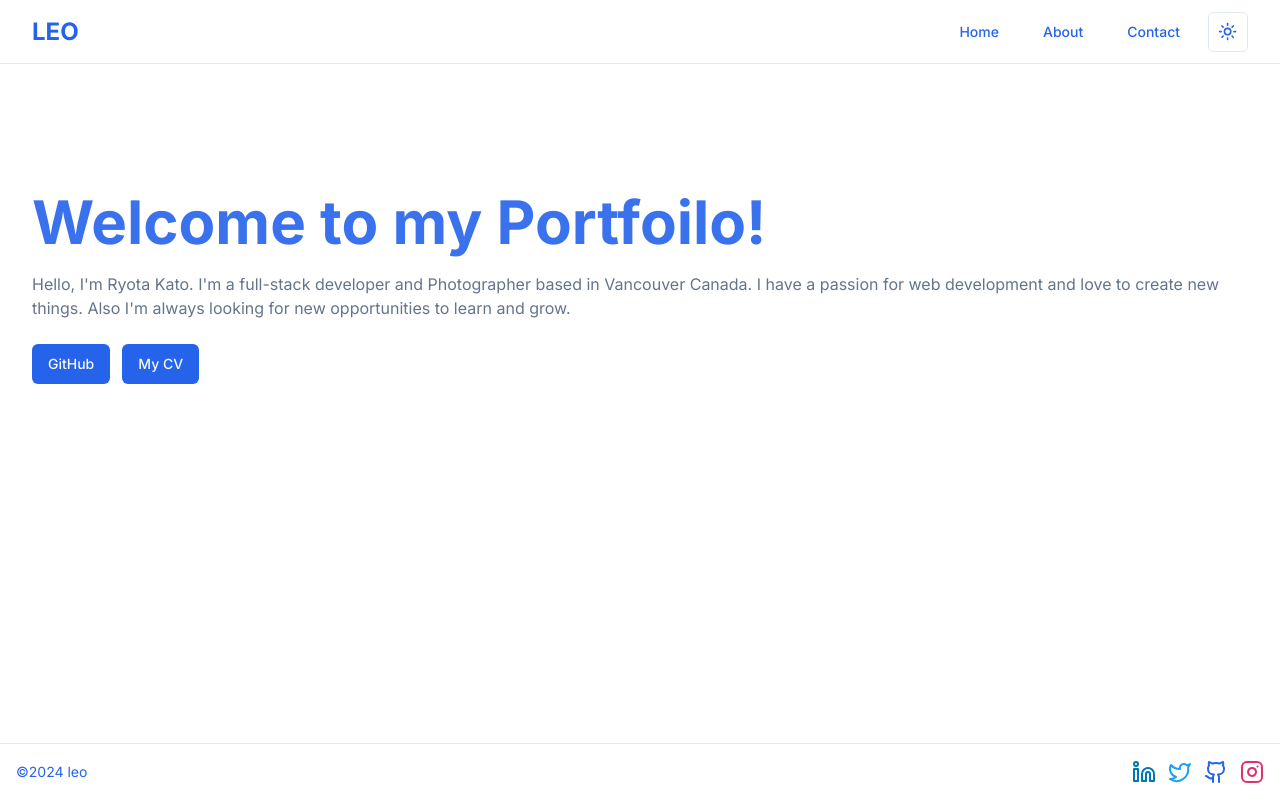
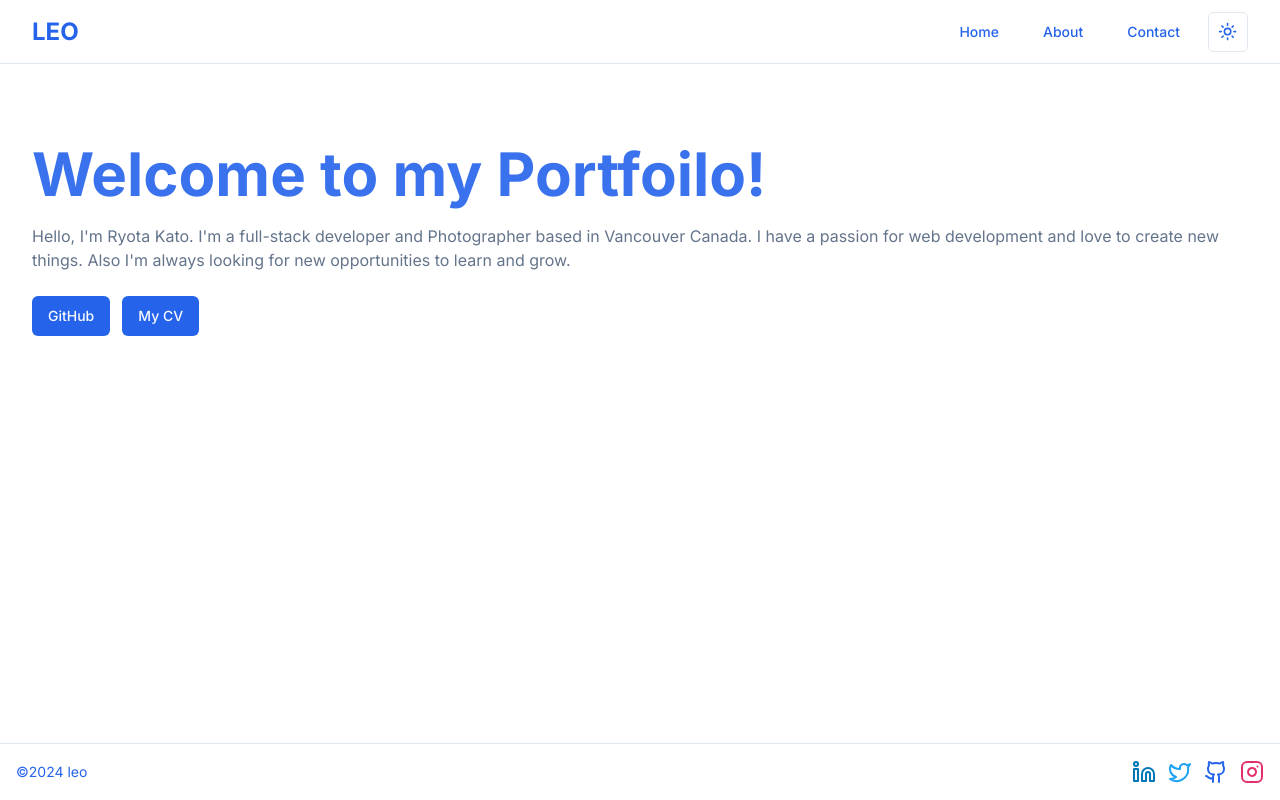
Before and after one commit to ryotakc/portfolio-1, a Next.js app: page / in a window 1280 px wide. Built offline with nearby package versions, Linux system fonts and the light colour scheme.

Commit message:
editted padding for section-title

```diff
--- a/app/about/page.tsx
+++ b/app/about/page.tsx
@@ -7,7 +7,7 @@ import { CarouselPhoto } from "./components/carousel-photo";
 export default function About() {
     return (
         <div>
-            <div className="py-32 flex items-center">
+            <div className="py-20 flex items-center">
                 <div className="container">
                     <h1 className="font-bold text-primary/90 text-4xl mb-5 lg:text-6xl">Photography</h1>
                     <p className="text-muted-foreground mb-6">
@@ -19,7 +19,7 @@ export default function About() {
 
                 </div>
             </div>
-            <div className="container py-20 items-center flex justify-center gap-5">
+            <div className="container py-14 items-center flex justify-center gap-5">
                 <CarouselPhoto />
             </div>
         </div>
--- a/app/page.tsx
+++ b/app/page.tsx
@@ -4,7 +4,7 @@ import Link from "next/link";
 
 export default function Home() {
   return (
-    <div className="py-32 flex items-center">
+    <div className="py-20 flex items-center">
         <div className="container">
           <h1 className="font-bold text-primary/90 text-4xl mb-5 lg:text-6xl">Welcome to my Portfoilo!</h1>
           <p className="text-muted-foreground mb-6">
```
